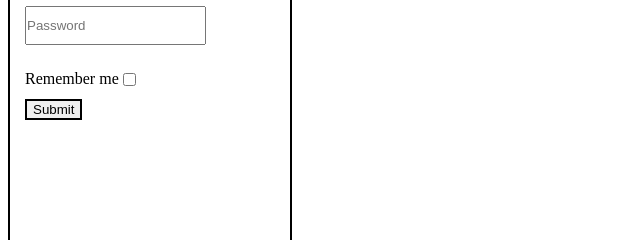
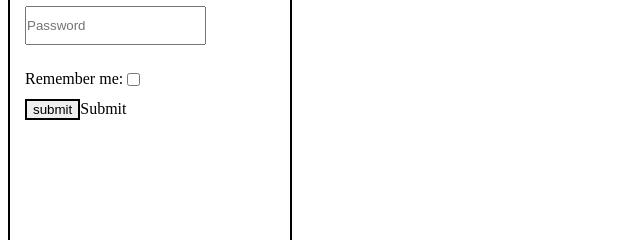
Before and after one commit to acciojob/remember-me-login-form-AnujDubey01, a website: page main.html in a window 1280 px wide. Shown: the part 201-441 px from the top of the page, 0-640 px from the left. Drawn offline with Linux system fonts and the light colour scheme.

Commit message:
created a submission

```diff
--- a/main.html
+++ b/main.html
@@ -18,10 +18,10 @@
 <input type="password" id="password" placeholder="Password">
 
 		<div class = "check">
-		<label for ="checkbox">Remember me</label>
+		<label for ="checkbox">Remember me:</label>
 		<input type="checkbox" id="checkbox">
 		</div>
-			<button type="submit" id="submit" value="submit">Submit</button>
+			<input type="submit" id="submit" value="submit">Submit</input>
 		</form>
 
 		<button type="submit" id="existing" value="submit"> Existing User</button>
--- a/styles.css
+++ b/styles.css
@@ -26,7 +26,6 @@
 
 #submit {
 	border: 2px solid black;
-	input#submit[value='Submit'];
 }
 #existing {
 	margin-top: 20px;
```
